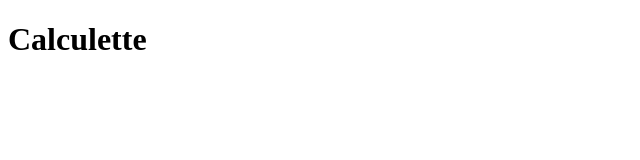
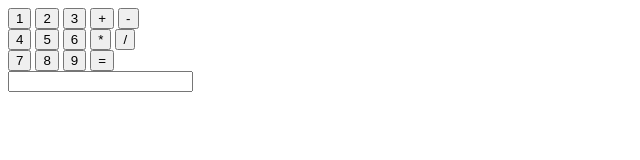
Before and after one commit to Tivoan/B1-ESGI-JS, a plain HTML site: page Calculette/Index.html in a window 1280 px wide. Shown: the whole page, without its empty margins (0-640 px from the left). Drawn offline with Linux system fonts and the light colour scheme.

Commit message:
first calc

```diff
--- a/Calculette/Index.html
+++ b/Calculette/Index.html
@@ -6,7 +6,31 @@
     <title>Calculette</title>
 </head>
 <body>
-    <h1 id = "titre"> Calculette </h1>
+    <form action="" method="get">
+        <button class="nbr" value="1" onclick="afficher(1)">1</button>
+        <button class="nbr" value="2" onclick="afficher(2)">2</button>
+        <button class="nbr" alue="3" onclick="afficher(3)">3</button>
+        <button class="opP" value="+" onclick="afficherP()">+</button>
+        <button class="opM" value="-" onclick="afficherM()">-</button>
+    </br>
+        <button class="nbr" value="4" onclick="afficher(4)">4</button>
+        <button class="nbr" value="5" onclick="afficher(5)">5</button>
+        <button class="nbr" value="6" onclick="afficher(6)">6</button>
+        <button class="opM" value="*" onclick="afficherF()">*</button>
+        <button class="opD" value="/" onclick="afficherD()">/</button>
+    </br>
+        <button class="nbr" value="7" onclick="afficher(7)">7</button>
+        <button class="nbr" value="8" onclick="afficher(8)">8</button>
+        <button class="nbr" value="9" onclick="afficher(9)">9</button>
+        <button class="opE" value="=" onclick="afficherE()">=</button>
+
+    </br>
+    <input class="input is-large" type ="text" id="finit">
+    </form>
+
+
+
+
     <script src="index.js"></script>
 </body>
 </html>
--- a/Calculette/index.js
+++ b/Calculette/index.js
@@ -1,4 +1,3 @@
-//camelcase
-const monTitre = document.getElementById("titre");
-
-console.log(monTitre)
+function afficher(val) {
+    document.getElementById("finit").value += val;
+}
```
